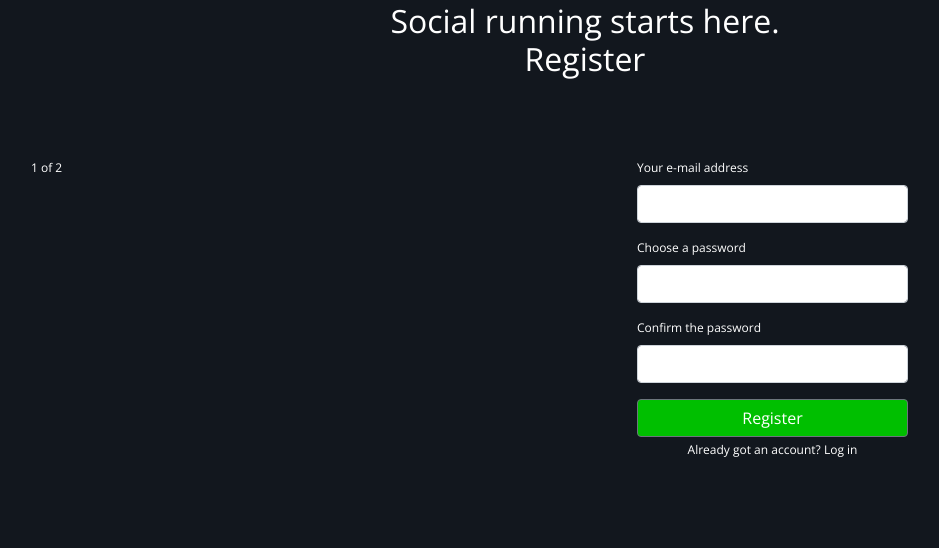
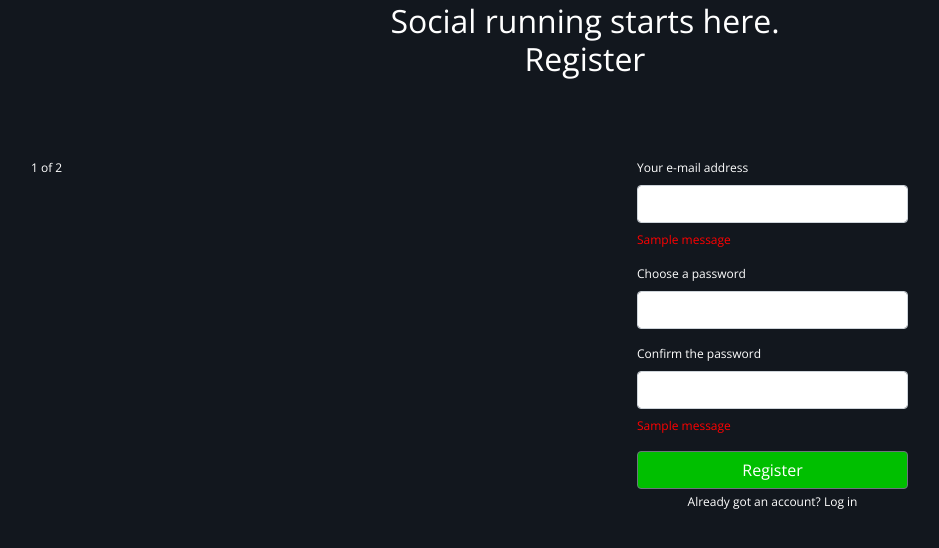
Before and after one commit to NicoPauwels/Milestone-Project-3-Antwerp-Running-Society, a Flask app: page / in a window 1280 px wide. Shown: the part 134-682 px from the top of the page, without its empty margins (55-994 px from the left). Run offline with Flask 2, Linux system fonts and the light colour scheme; one stand-in notice (Sample message) is shown; some libraries are stand-ins or nearby versions.

Commit message:
Register form flash messages

```diff
--- a/templates/register.html
+++ b/templates/register.html
@@ -11,6 +11,13 @@
                         <label for="email" class="form-label">Your e-mail address</label>
                         <input type="email" name="email" id="email" class="form-control" min-length="5" max-length="25"
                             pattern="^[a-zA-Z0-9@._]{5,25}$" required>
+                        {% with registeremailerrors = get_flashed_messages(category_filter=["registeremailerror"]) %}
+                            {% if registeremailerrors %}
+                                {% for message in registeremailerrors %}
+                                    <p class="formerrormessage">{{ message }}</p>
+                                {% endfor %}
+                            {% endif %}
+                        {% endwith %}
                     </div>
                     <div class="mb-3 registerform">
                         <label for="password1" class="form-label">Choose a password</label>
@@ -21,6 +28,13 @@
                         <label for="password2" class="form-label">Confirm the password</label>
                         <input type="password" name="password2" id="password2" class="form-control" minlenght="5"
                             maxlength="25" pattern="^[a-zA-Z0-9]{5,25}$" required>
+                        {% with registerpassworderrors = get_flashed_messages(category_filter=["registerpassworderror"]) %}
+                            {% if registerpassworderrors %}
+                                {% for message in registerpassworderrors %}
+                                    <p class="formerrormessage">{{ message }}</p>
+                                {% endfor %}
+                            {% endif %}
+                        {% endwith %}
                     </div>
                     <div>
                         <button type="submit" class="btn btn-secondary registerform">Register</button>
```
